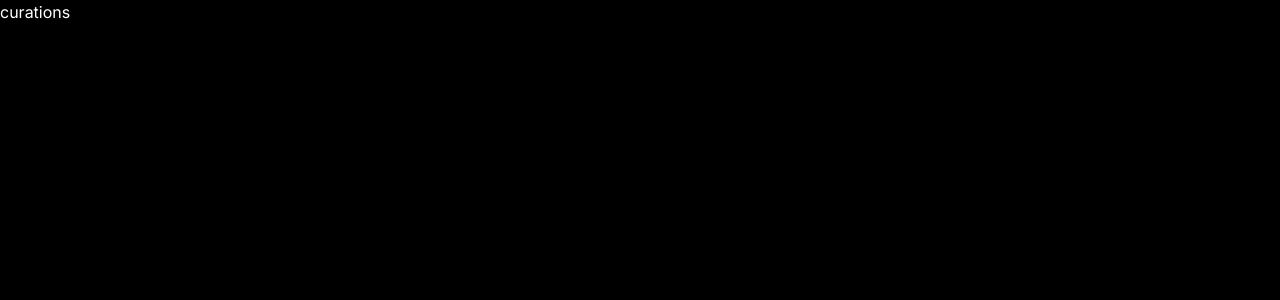
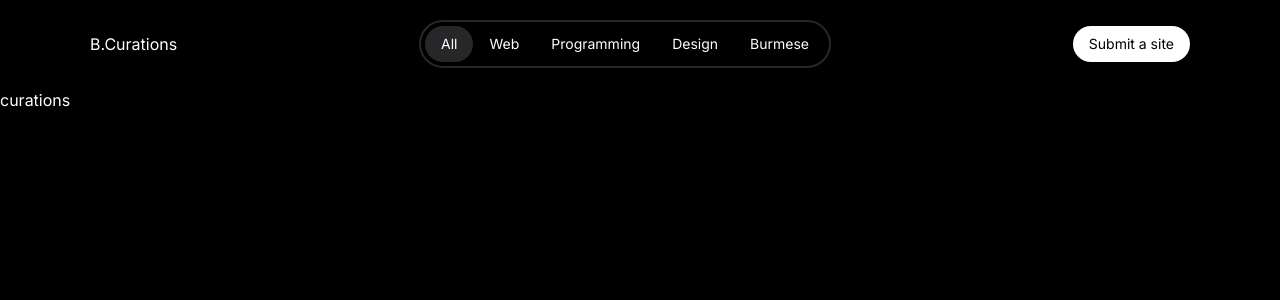
Before and after one commit to JstVex/curations, a Next.js app: page / in a window 1280 px wide. Shown: the top 300 px of the page. Built offline with nearby package versions, Linux system fonts and the light colour scheme.

Commit message:
Create Navbar

```diff
--- a/app/layout.tsx
+++ b/app/layout.tsx
@@ -1,6 +1,7 @@
 import type { Metadata } from "next";
 import { Inter } from "next/font/google";
 import "./globals.css";
+import Navbar from "@/components/navigation/navbar";
 
 const inter = Inter({ subsets: ["latin"] });
 
@@ -16,7 +17,10 @@ export default function RootLayout({
 }>) {
   return (
     <html lang="en">
-      <body className={inter.className}>{children}</body>
+      <body className={inter.className}>
+        <Navbar />
+        {children}
+      </body>
     </html>
   );
 }
--- /dev/null
+++ b/components/navigation/navbar.tsx
@@ -0,0 +1,42 @@
+'use client'
+
+import Link from "next/link";
+import { usePathname } from "next/navigation";
+
+const pages = [
+    { href: '/', label: 'All' },
+    { href: '/web', label: 'Web' },
+    { href: '/programming', label: 'Programming' },
+    { href: '/design', label: 'Design' },
+    { href: '/burmese', label: 'Burmese' }
+];
+
+const Navbar = () => {
+    const pathname = usePathname();
+
+    return (
+        <nav className="flex justify-center py-5 px-20">
+            <div className="w-full max-w-main grow">
+                <div className="flex items-center justify-between">
+                    <div>
+                        B.Curations
+                    </div>
+                    <ul className="flex items-center text-sm border-2 border-zinc-800 rounded-full p-1">
+                        {pages.map((page) => (
+                            <li key={page.label} className={`rounded-full px-4 py-2 ${pathname === page.href ? "bg-zinc-800" : "hover:bg-zinc-900"}`}>
+                                <Link href={page.href}>
+                                    {page.label}
+                                </Link>
+                            </li>
+                        ))}
+                    </ul>
+                    <button className="text-sm bg-white rounded-full text-black px-4 py-2">
+                        Submit a site
+                    </button>
+                </div>
+            </div>
+        </nav>
+    );
+}
+
+export default Navbar;
```
